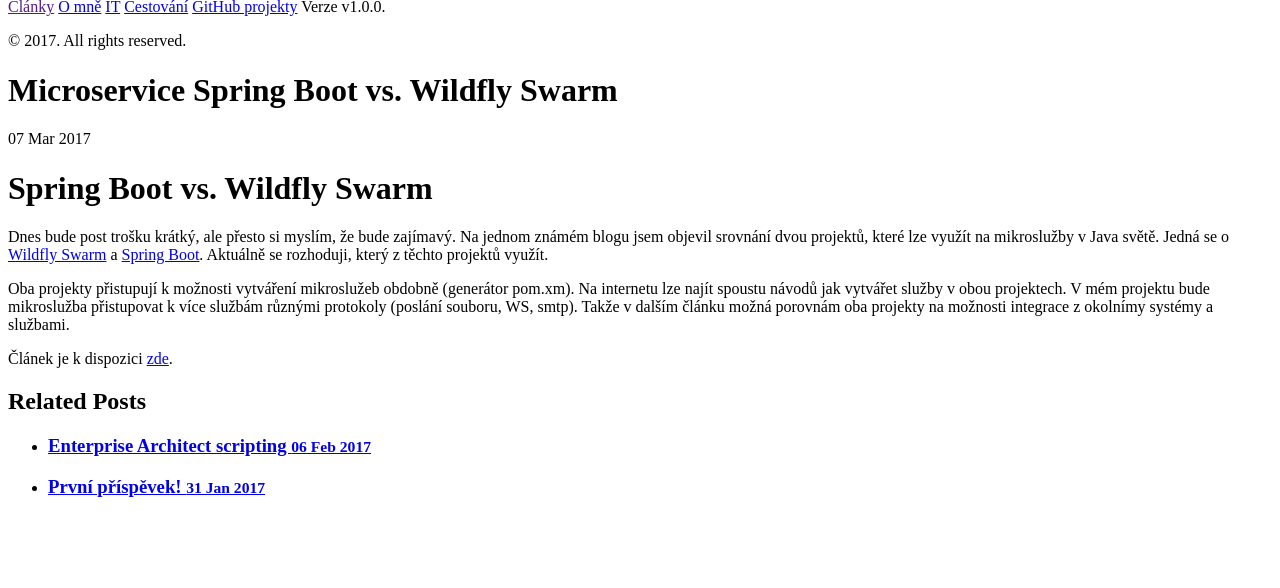
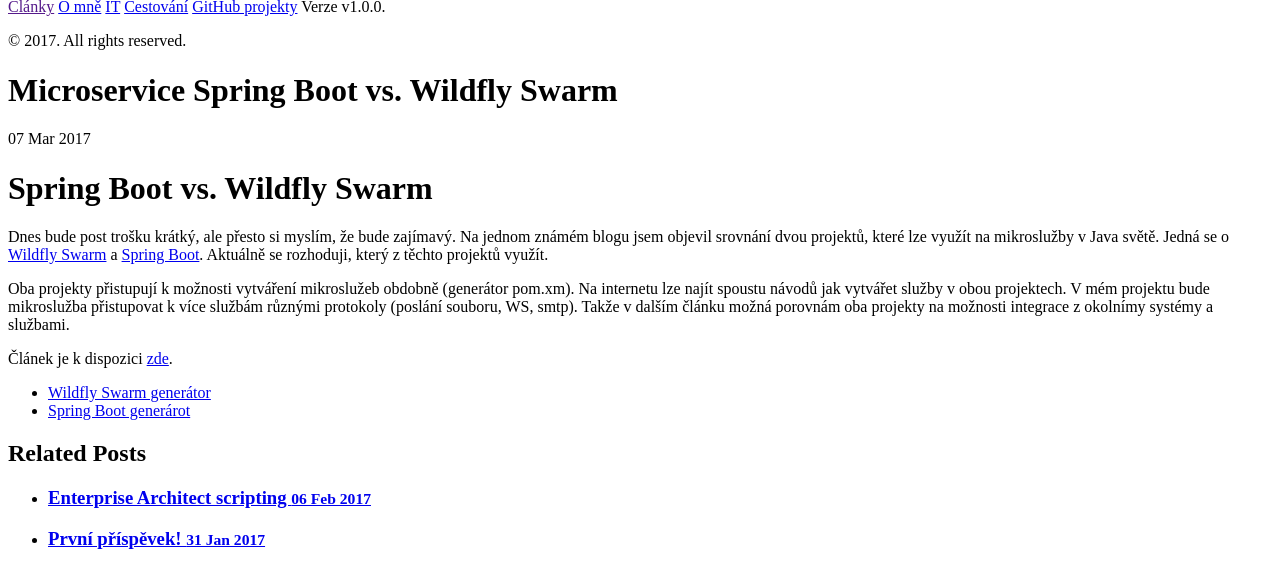
Before and after one commit to vladimirmezera/vladimirmezera.github.io, a Jekyll site: the page built from _posts/2017-03-07-Microservices.md, in a window 1280 px wide, cut to the strip 165-753 px from the top of the page. Built offline with Jekyll 4.4.1, drawn with Linux system fonts in a browser that asks for light colours.

Commit message:
Add links to genetor

```diff
--- a/_posts/2017-03-07-Microservices.md
+++ b/_posts/2017-03-07-Microservices.md
@@ -14,3 +14,6 @@
 Oba projekty přistupují k možnosti vytváření mikroslužeb obdobně (generátor pom.xm). Na internetu lze najít spoustu návodů jak vytvářet služby v obou projektech. V mém projektu bude mikroslužba přistupovat k více službám různými protokoly (poslání souboru, WS, smtp). Takže v dalším článku možná porovnám oba projekty na možnosti integrace z okolnímy systémy a službami.
 
 Článek je k dispozici [zde](https://blog.akquinet.de/2017/01/12/the-lightweightness-of-microservices-comparing-spring-boot-wildly-swarm-and-haskell-snap/).
+
+* [Wildfly Swarm generátor](http://wildfly-swarm.io/generator/)
+* [Spring Boot generárot](http://start.spring.io/)
```
